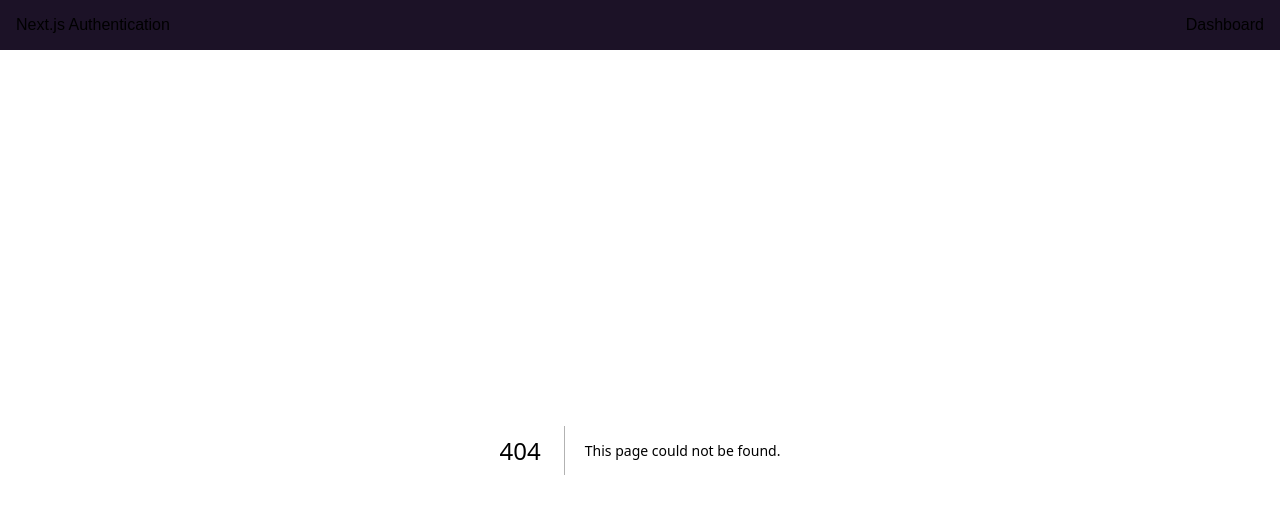
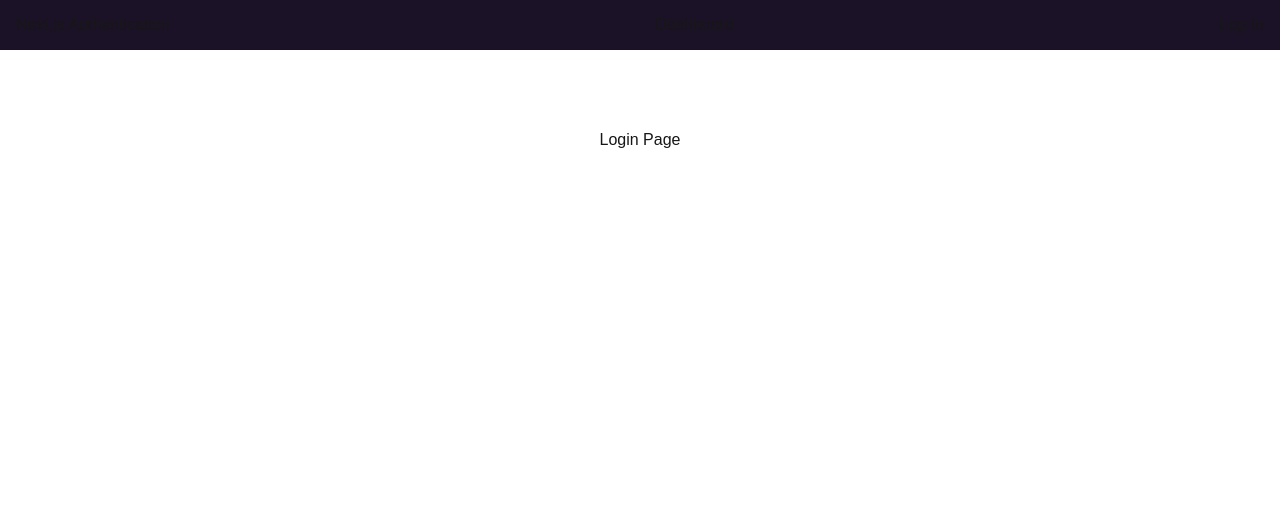
Before and after one commit to bananaNuggets75/traffic-management-system, a Next.js app: page /login in a window 1280 px wide. Before the commit this address had no page. Shown: the top 514 px of the page. Built offline with nearby package versions, Linux system fonts and the light colour scheme.

Commit message:
fix-login-link

```diff
--- /dev/null
+++ b/app/login/page.tsx
@@ -0,0 +1,7 @@
+import React from 'react'
+import styles from '../page.module.css';
+
+export default function LoginPage() {
+  return (<div className={styles.page}>Login Page</div>
+  )
+}
--- a/components/navbar.tsx
+++ b/components/navbar.tsx
@@ -15,6 +15,7 @@ export default function Navbar() {
           </a>
         </div>
         <Link href="/dashboard">Dashboard</Link>
+        <Link href="/login">Log In</Link>
       </nav>
     </header>
   );
```
